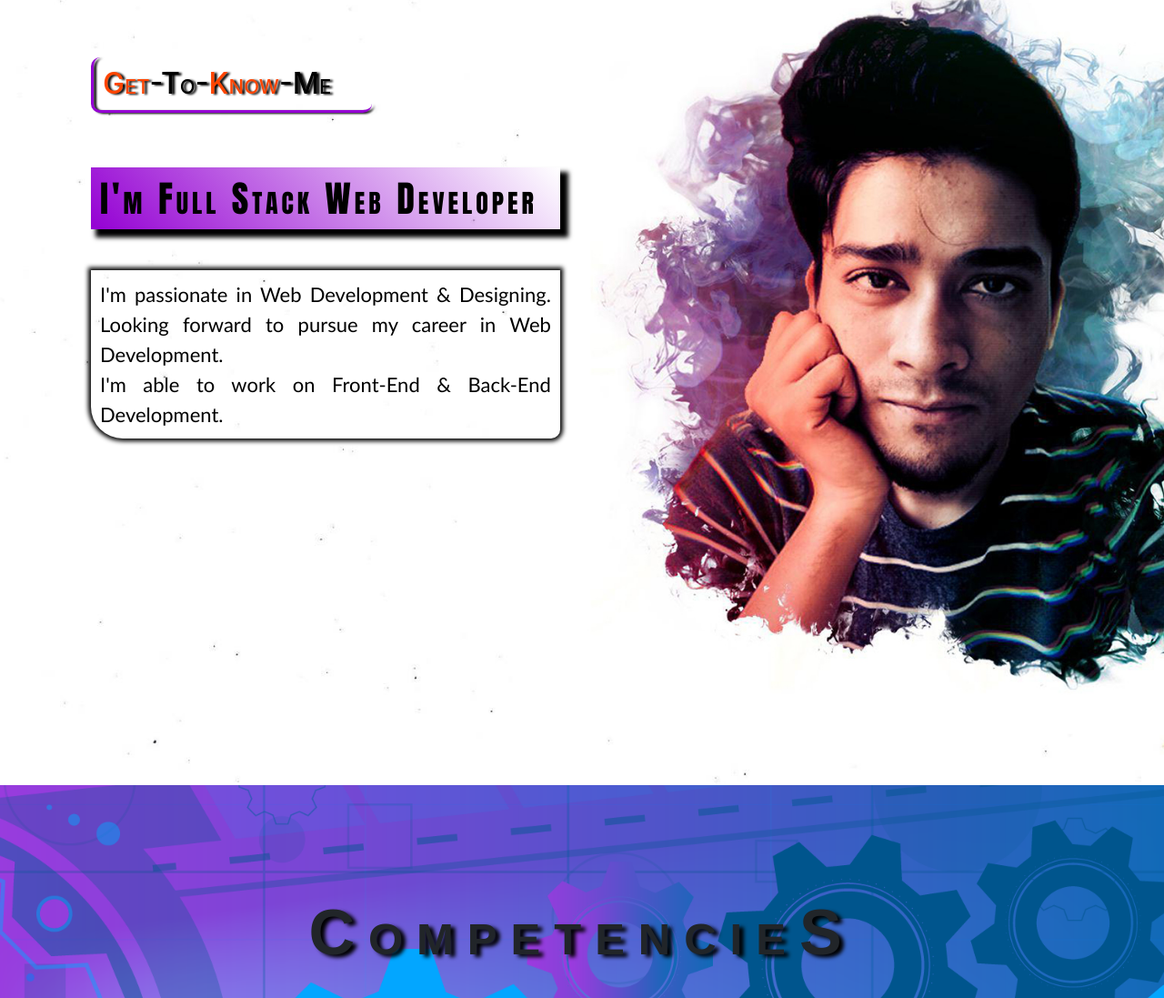
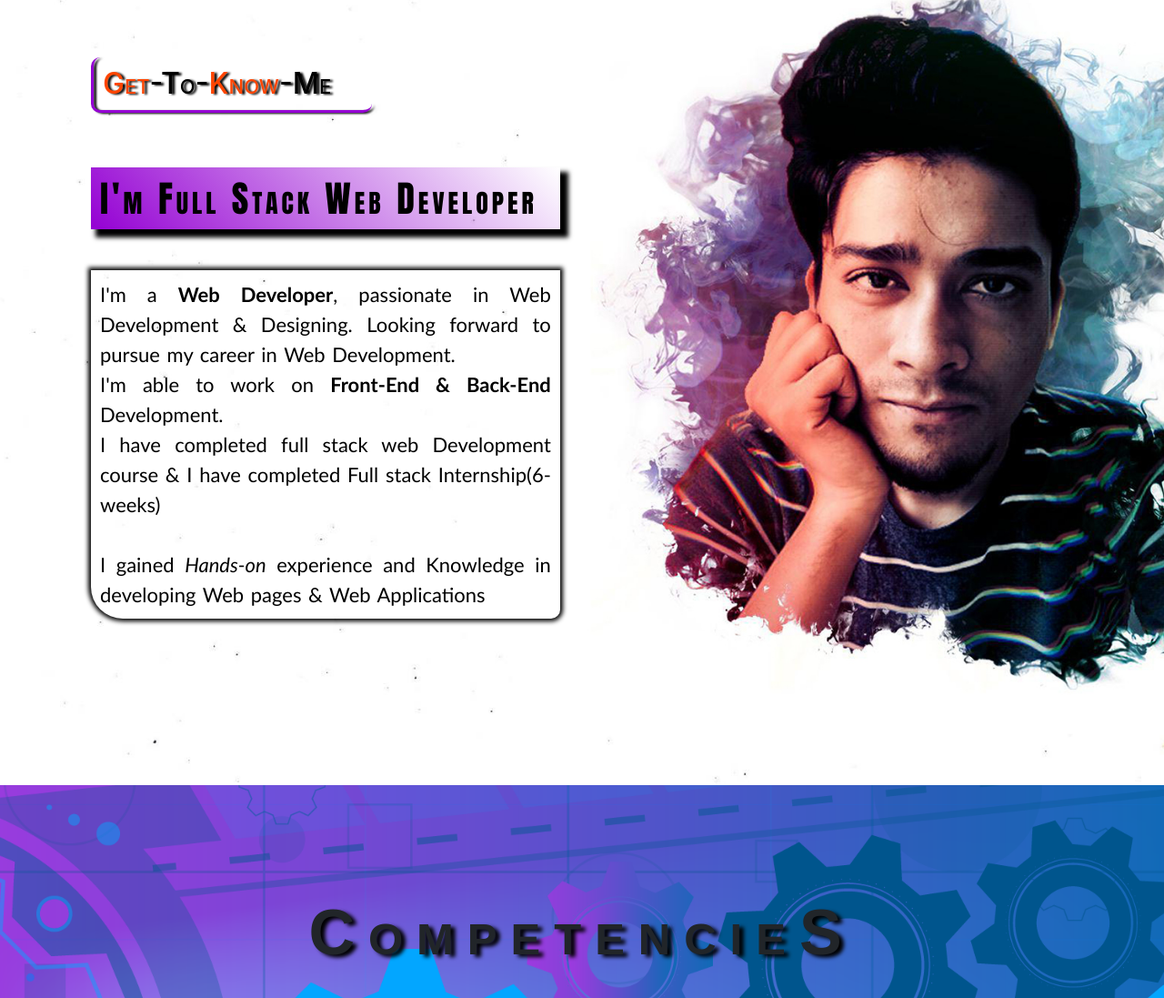
Before and after one commit to alaganprabhu/pro, a plain HTML site: page index.html in a window 1280 px wide. Shown: the part 1030-2127 px from the top of the page at 91% size. Drawn offline with nearby package versions, Linux system fonts and the light colour scheme.

Commit message:
Update index.html

```diff
--- a/index.html
+++ b/index.html
@@ -88,8 +88,9 @@
 
       <h1 id="q1"><span>Get</span>-To-<span>Know</span>-Me</h1>
       <h3 id="q">I'm Full Stack Web Developer</h3>
-      <p>I'm passionate in Web Development & Designing. Looking forward to pursue my career in Web Development.<br>I'm able to
-      work on Front-End & Back-End Development.</p>
+      <p class="reveal">I'm a <b>Web Developer</b>, passionate in Web Development & Designing. Looking forward to pursue my career in Web Development.<br>I'm able to
+      work on <b>Front-End & Back-End</b> Development. <br>I have completed full stack web Development course & I have completed Full stack Internship(6-weeks)<br>
+    <br>I gained <i>Hands-on</i> experience and Knowledge in developing Web pages & Web Applications</p>
     </div>
     <div class="col-sm-5">
     <!-- <img src="img/t1.jpg" width="430px" height="598px" id="r"> -->
```
